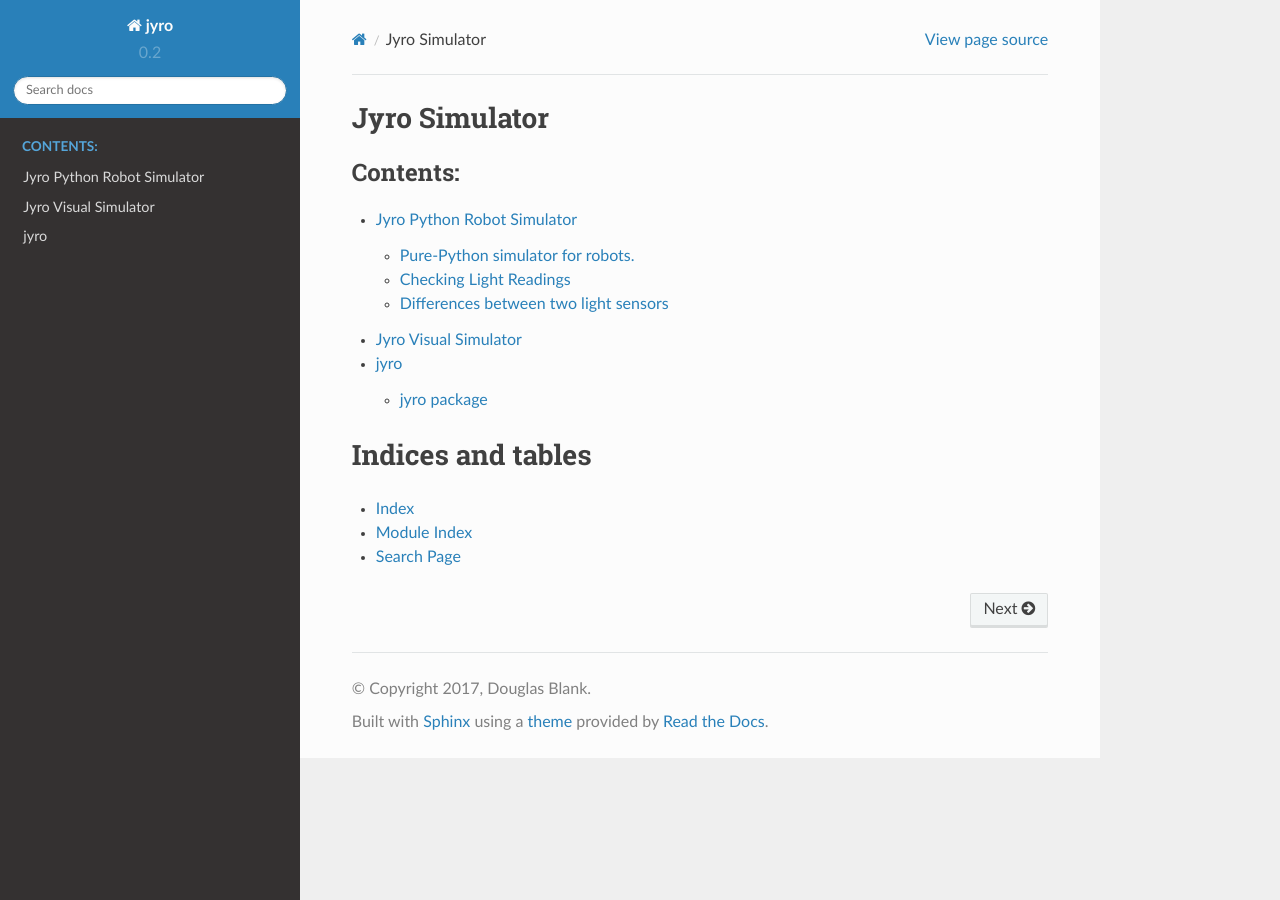
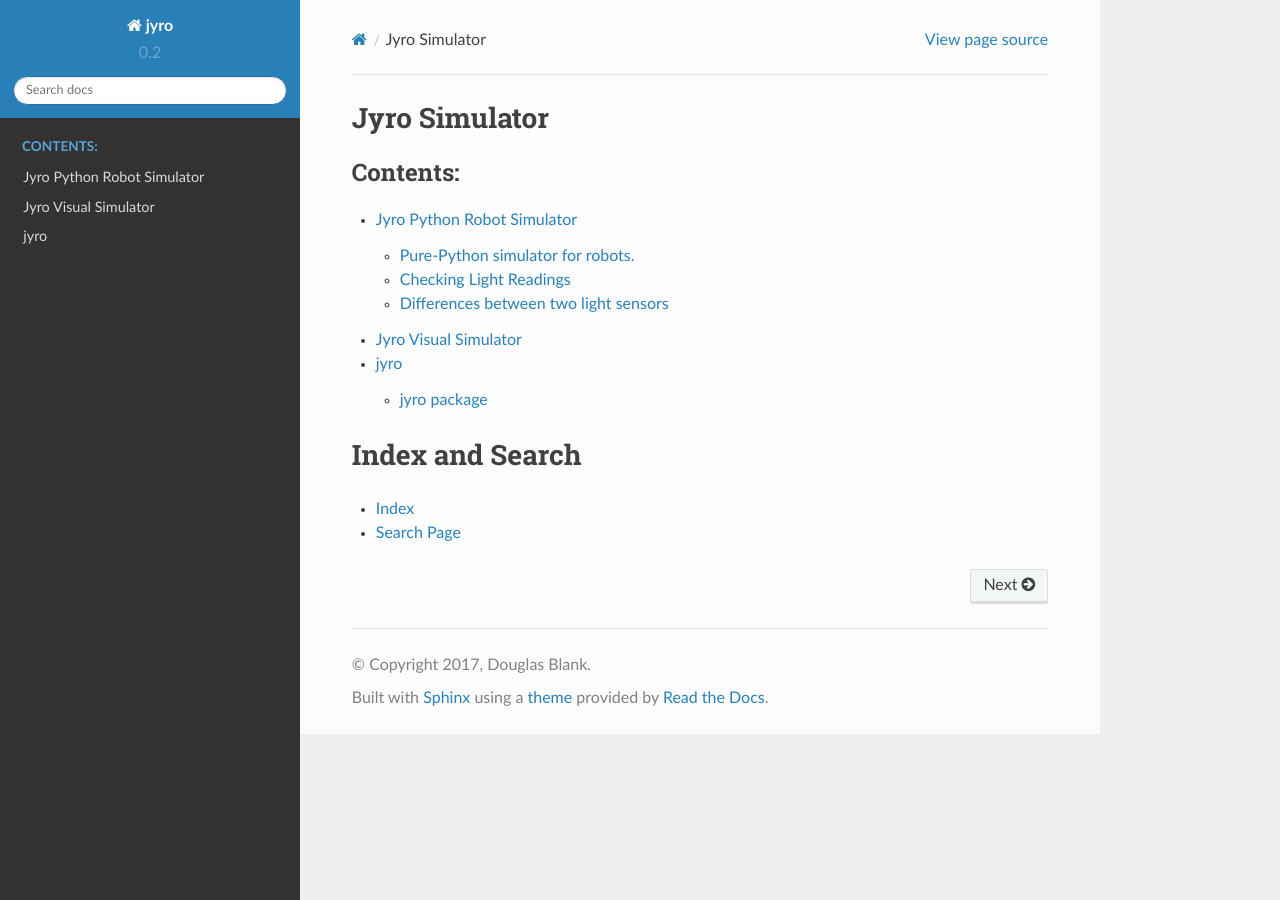
Before and after one commit to ArtificialIntelligenceToolkit/jyro, a Sphinx documentation site: the page built from docs/source/index.rst, in a window 1280 px wide. Built offline with Sphinx 7.4.7 and the Read the Docs theme 2.0.0, drawn with Linux system fonts in a browser that asks for light colours.

Commit message:
modified the toc for the docs

```diff
--- a/docs/source/index.rst
+++ b/docs/source/index.rst
@@ -1,5 +1,5 @@
 Jyro Simulator
-================================
+==============
 
 .. toctree::
    :maxdepth: 2
@@ -10,9 +10,8 @@ Jyro Simulator
    modules
 
 
-Indices and tables
-==================
+Index and Search
+================
 
 * :ref:`genindex`
-* :ref:`modindex`
 * :ref:`search`
```
